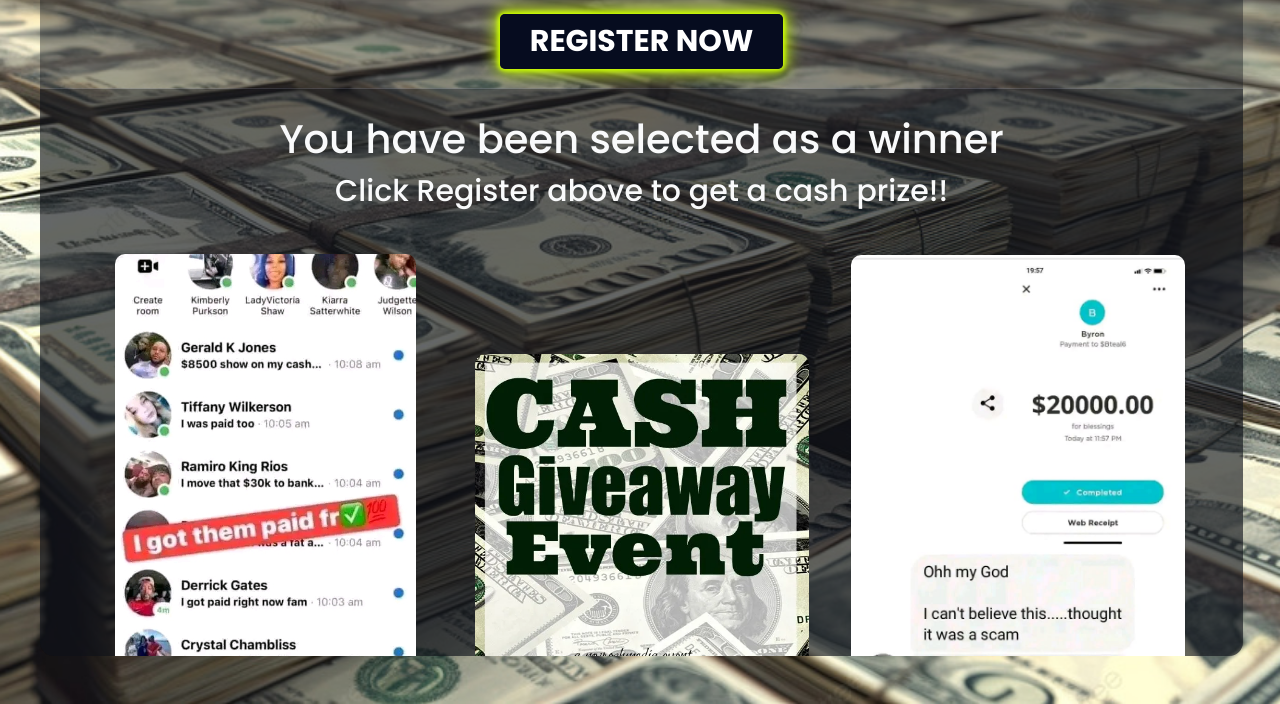
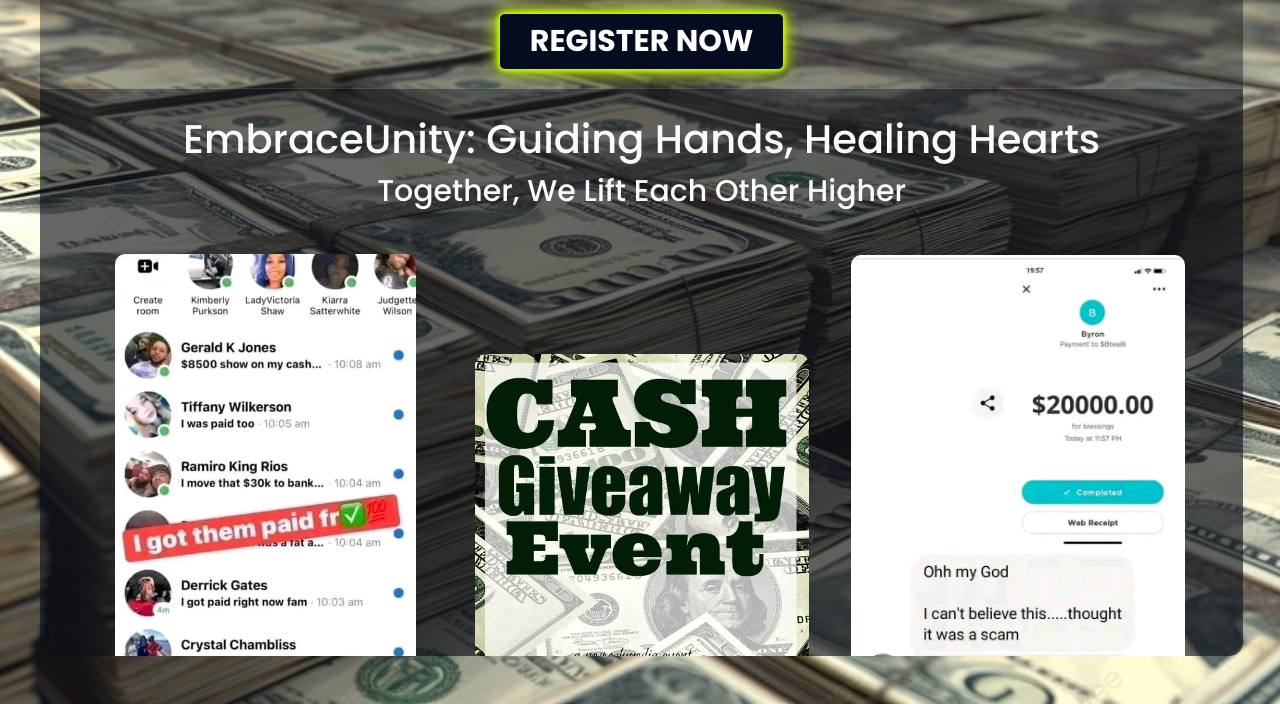
Before and after one commit to kakosenia/ayam, a plain HTML site: page index.html in a window 1280 px wide. Shown: the part 112-816 px from the top of the page. Drawn offline with Linux system fonts and the light colour scheme.

Commit message:
Update index.html

```diff
--- a/index.html
+++ b/index.html
@@ -5,7 +5,7 @@
     <meta property="og:image" content="img/ngelidyh.png">
   <meta charset="UTF-8">
   <meta name="viewport" content="width=device-width, initial-scale=1.0">
-  <title>GIVEAWAY EVENT</title>
+  <title>Harmony in Helping: Together We Heal</title>
   <link rel="stylesheet" href="./style.css">
   <link href="https://use.fontawesome.com/releases/v5.6.1/css/all.css" rel="stylesheet">
   <link href="https://fonts.googleapis.com/css2?family=Comfortaa&display=swap" rel="stylesheet">
@@ -270,11 +270,11 @@
         <div class="content-wrapper">
           <div class="spon-2">
             <a class="mobil">
-              You have been selected as a winner
+             EmbraceUnity: Guiding Hands, Healing Hearts
             </a>
             <br>
             <a class="mobil2">
-            Click Register above to get a cash prize!!
+            Together, We Lift Each Other Higher
           </a>
           </div>
           <div class="neang-duid">
```
